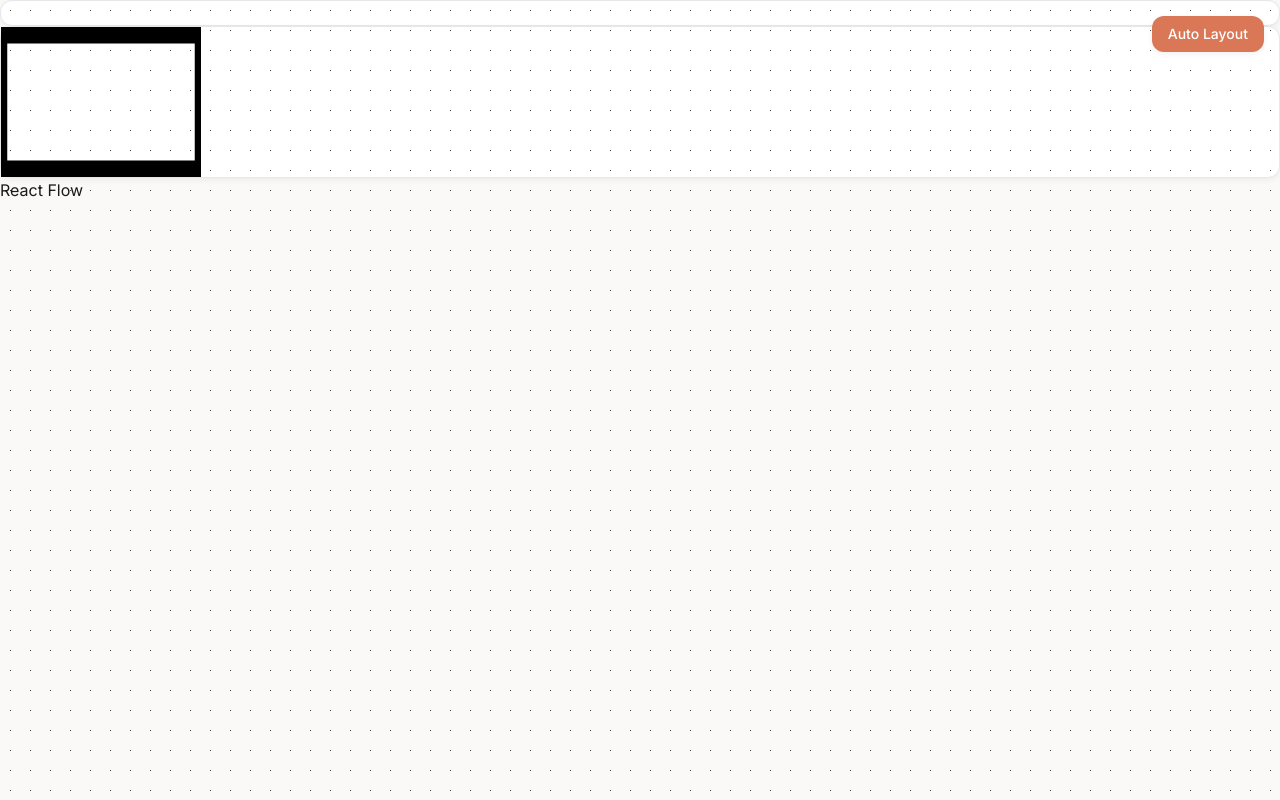
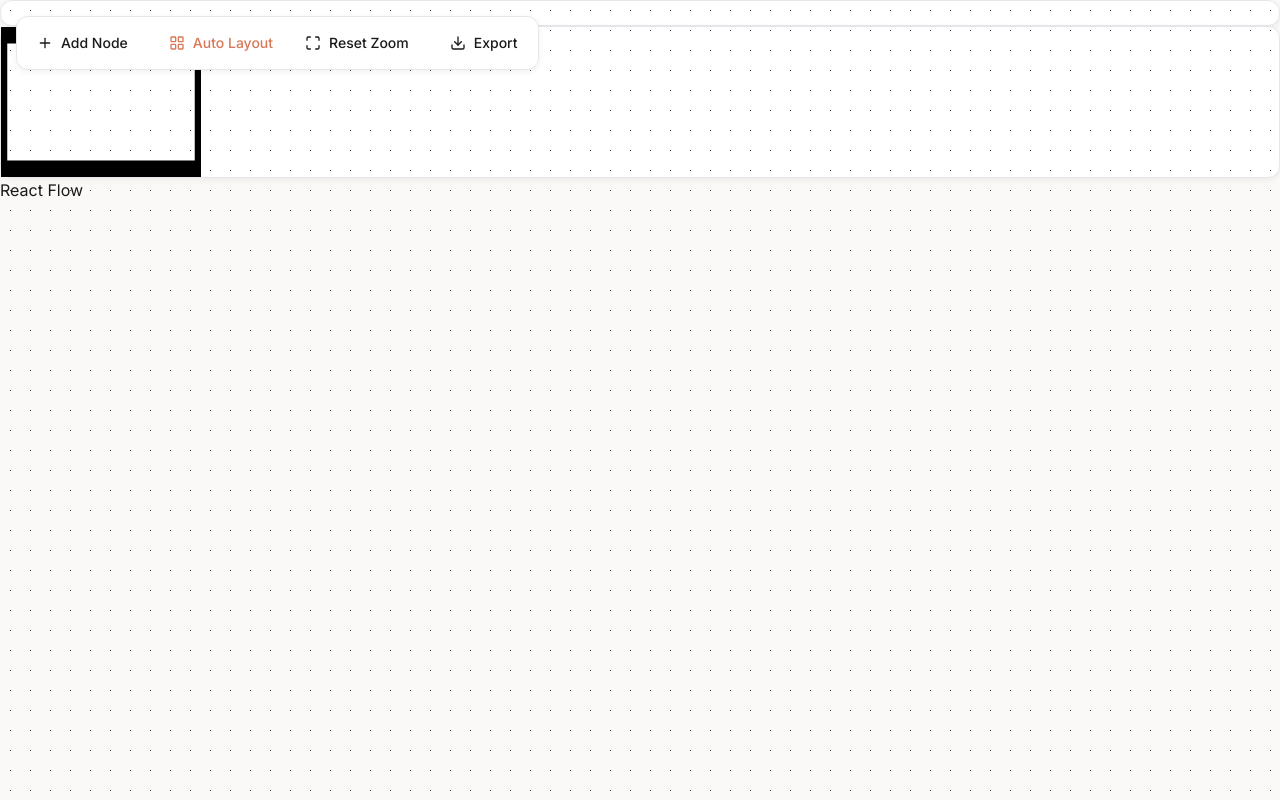
Before and after one commit to marcosvb1/autofunnel-analytics, a Next.js app: page /canvas in a window 1280 px wide. Built offline with nearby package versions, Linux system fonts and the light colour scheme.

Commit message:
feat: add CanvasControls toolbar with add node, auto-layout, and export buttons

```diff
--- /dev/null
+++ b/src/components/canvas/canvas-controls.tsx
@@ -0,0 +1,55 @@
+import { Plus, LayoutGrid, Maximize, Download } from 'lucide-react'
+
+interface CanvasControlsProps {
+  onAddNode: () => void
+  onAutoLayout: () => void
+  onResetZoom: () => void
+  onExport: () => void
+}
+
+export function CanvasControls({
+  onAddNode,
+  onAutoLayout,
+  onResetZoom,
+  onExport,
+}: CanvasControlsProps) {
+  return (
+    <div className="absolute top-4 left-4 z-10 flex items-center gap-2 p-2 bg-white border border-gray-200 rounded-lg shadow-md">
+      <button
+        onClick={onAddNode}
+        className="flex items-center gap-2 px-3 py-2 text-sm font-medium text-text-primary hover:bg-bg-secondary rounded-md transition-colors"
+      >
+        <Plus className="w-4 h-4" />
+        Add Node
+      </button>
+
+      <div className="w-px h-6 bg-border-default" />
+
+      <button
+        onClick={onAutoLayout}
+        className="flex items-center gap-2 px-3 py-2 text-sm font-medium text-primary hover:bg-primary/10 rounded-md transition-colors"
+      >
+        <LayoutGrid className="w-4 h-4" />
+        Auto Layout
+      </button>
+
+      <button
+        onClick={onResetZoom}
+        className="flex items-center gap-2 px-3 py-2 text-sm font-medium text-text-primary hover:bg-bg-secondary rounded-md transition-colors"
+      >
+        <Maximize className="w-4 h-4" />
+        Reset Zoom
+      </button>
+
+      <div className="w-px h-6 bg-border-default" />
+
+      <button
+        onClick={onExport}
+        className="flex items-center gap-2 px-3 py-2 text-sm font-medium text-text-primary hover:bg-bg-secondary rounded-md transition-colors"
+      >
+        <Download className="w-4 h-4" />
+        Export
+      </button>
+    </div>
+  )
+}
--- a/src/components/canvas/funnel-canvas.tsx
+++ b/src/components/canvas/funnel-canvas.tsx
@@ -1,6 +1,6 @@
 'use client'
 
-import { useCallback } from 'react'
+import { useCallback, useState } from 'react'
 import {
   ReactFlow,
   Background,
@@ -11,16 +11,19 @@ import {
   NodeTypes,
 } from '@xyflow/react'
 import PageNode from './page-node'
+import { CanvasControls } from './canvas-controls'
 import { useCanvasStore } from '@/lib/store/canvas-store'
 import { computeAutoLayout } from '@/lib/layout/elk-layout'
+import { FunnelNode } from '@/types/funnel'
 
 const nodeTypes: NodeTypes = {
   pageNode: PageNode,
 }
 
 function FunnelCanvasInner() {
-  const { nodes, edges, onNodesChange, onEdgesChange, setNodes, setEdges } = useCanvasStore()
+  const { nodes, edges, onNodesChange, onEdgesChange, setNodes, setEdges, addNode } = useCanvasStore()
   const { fitView } = useReactFlow()
+  const [nodeCounter, setNodeCounter] = useState(1)
 
   const onLayout = useCallback(async () => {
     const { nodes: layoutedNodes, edges: layoutedEdges } = await computeAutoLayout(nodes, edges)
@@ -28,6 +31,29 @@ function FunnelCanvasInner() {
     setEdges(layoutedEdges)
     setTimeout(() => fitView({ padding: 0.2 }), 100)
   }, [nodes, edges, setNodes, setEdges, fitView])
+
+  const handleAddNode = useCallback(() => {
+    const newNode: FunnelNode = {
+      id: `node-${Date.now()}`,
+      type: 'pageNode',
+      position: { x: 100 + nodeCounter * 50, y: 100 + nodeCounter * 50 },
+      data: {
+        id: `node-${Date.now()}`,
+        label: `New Page ${nodeCounter}`,
+        volume: 0,
+      },
+    }
+    addNode(newNode)
+    setNodeCounter((prev) => prev + 1)
+  }, [addNode, nodeCounter])
+
+  const handleResetZoom = useCallback(() => {
+    fitView({ padding: 0.2 })
+  }, [fitView])
+
+  const handleExport = useCallback(() => {
+    console.log('Export not implemented yet')
+  }, [])
 
   return (
     <div className="w-full h-screen">
@@ -56,13 +82,12 @@ function FunnelCanvasInner() {
         <Background color="#e5e7eb" gap={20} size={1} />
       </ReactFlow>
 
-      {/* Auto-layout button */}
-      <button
-        onClick={onLayout}
-        className="absolute top-4 right-4 z-10 px-4 py-2 bg-primary text-white rounded-lg shadow-md hover:bg-primary-hover transition-colors font-medium text-sm"
-      >
-        Auto Layout
-      </button>
+      <CanvasControls
+        onAddNode={handleAddNode}
+        onAutoLayout={onLayout}
+        onResetZoom={handleResetZoom}
+        onExport={handleExport}
+      />
     </div>
   )
 }
```
